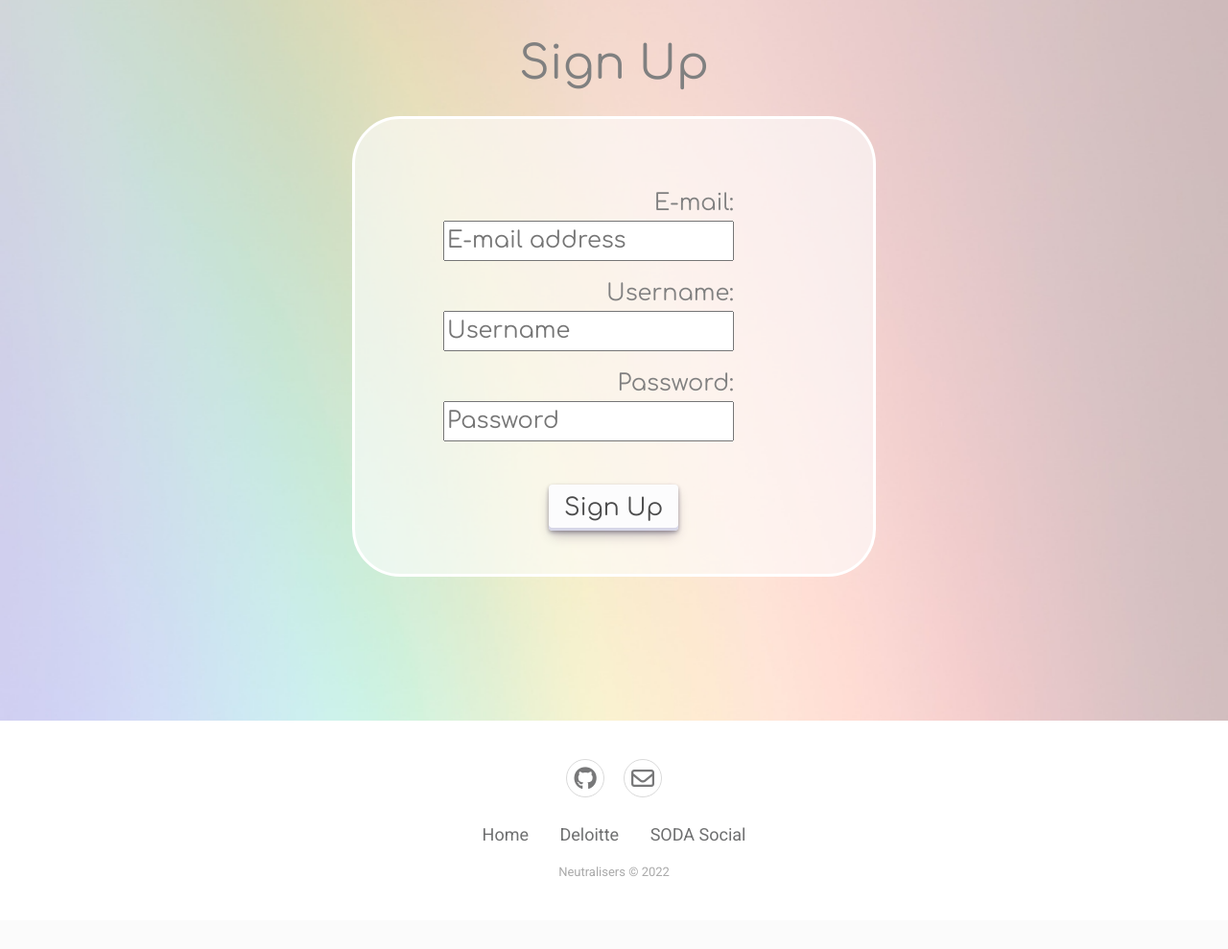
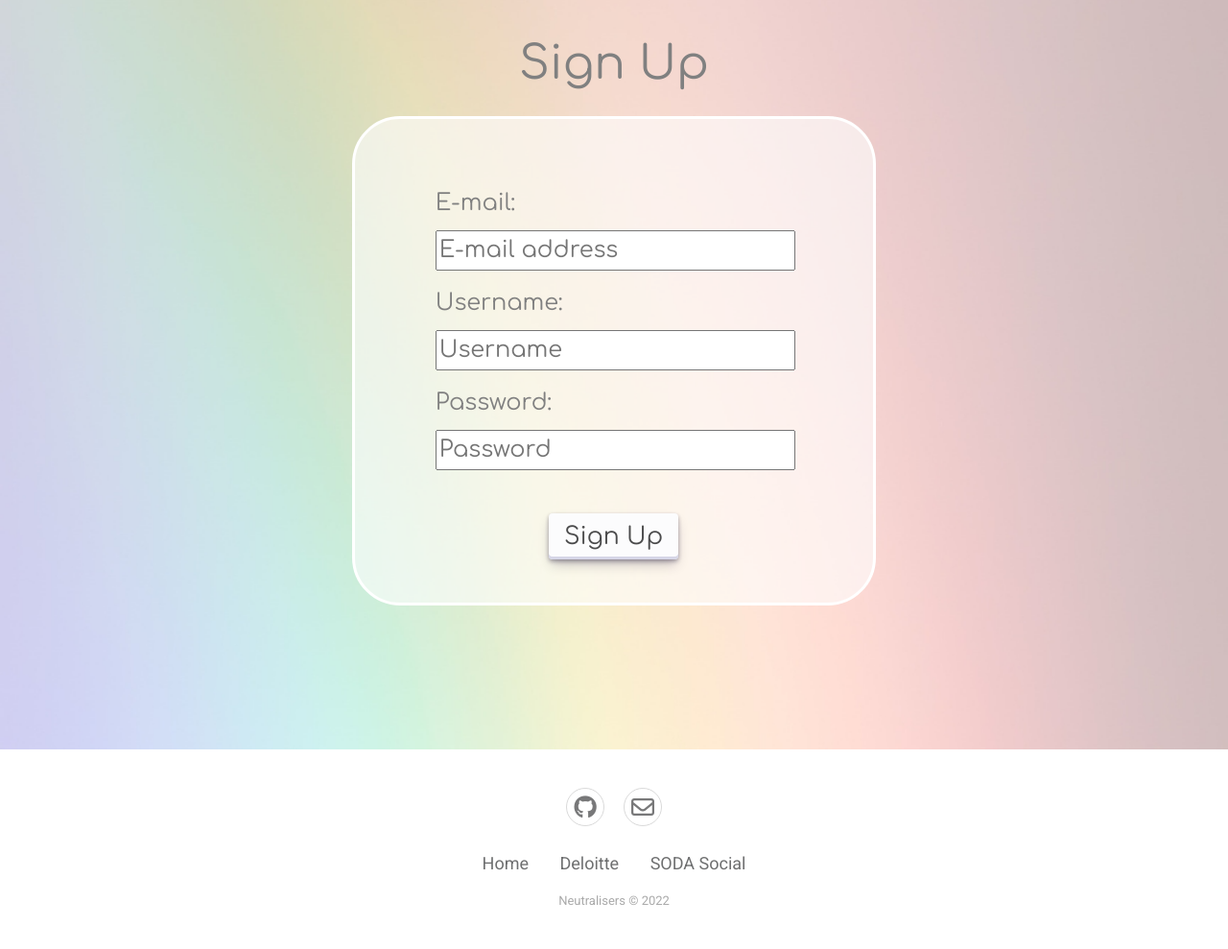
Before and after one commit to MarcelloMuy/Hackathon-Repo, a Django app: page /accounts/signup/ in a window 1280 px wide. Shown: the part 183-1172 px from the top of the page at 96% size. Before the commit the page ends 1096 px from the top, so only its background shows below. Run offline with Django 3.2, Linux system fonts and the light colour scheme; some libraries are stand-ins or nearby versions; some web fonts are replaced.

Commit message:
Improve form stability at different screen sizes

```diff
--- a/static/css/auth.css
+++ b/static/css/auth.css
@@ -36,8 +36,23 @@
 }
 .auth-form {
     padding-top: 50px;
-    text-align: right;
+    text-align: left;
     margin-right: 25%;
+}
+
+.auth-form p {
+    margin-right: 0;
+}
+
+.auth-form p label{
+    text-align: left;
+    margin-left: 17%;
+}
+
+.auth-form p input{
+  margin-top: 10px;
+  margin-left: 17%;
+  width: 100%;
 }
 
 .auth-logout-form {
@@ -151,5 +166,4 @@
     font-size: 15px;
     align-items: center;
   }
-
 }
```
